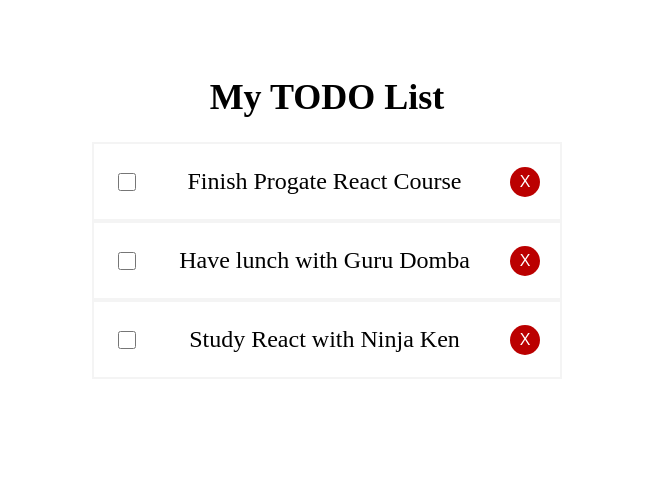
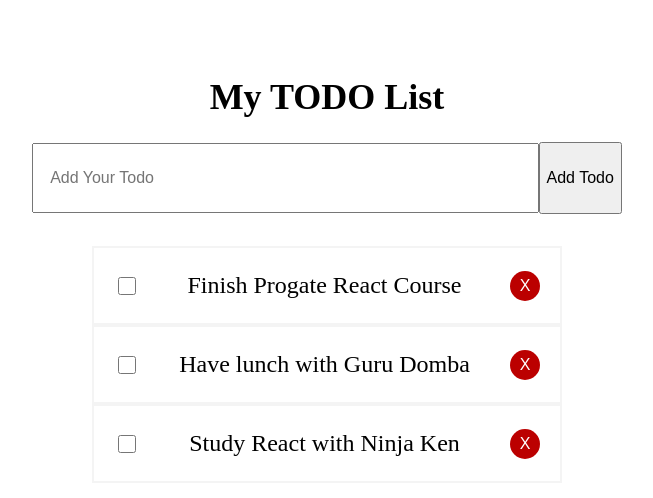
Before and after one commit to wisnuarizky/react-todo-app-progate, a React (Vite) app: page / in a window 1280 px wide. Shown: the top 498 px of the page, without its empty margins (313-966 px from the left). Built offline with nearby package versions, Linux system fonts and the light colour scheme.

Commit message:
membuat tambah todo

```diff
--- a/src/App.jsx
+++ b/src/App.jsx
@@ -1,6 +1,7 @@
 import { useState } from 'react';
 import './App.css';
 import Todos from './components/Todos';
+import TodoForm from './components/TodoForm';
 
 const datas = [
   {
@@ -56,9 +57,26 @@ function App() {
     setTodos(deleteTodo);
   }
 
+  // menambah todo
+  function addTodo(title) {
+    if (title === '') {
+      return;
+    }
+
+    const newTodo = {
+      id: todos.length + 1,
+      title: title,
+      completed: false,
+    };
+
+    const updateTodo = [...todos, newTodo];
+    setTodos(updateTodo);
+  }
+
   return (
     <div style={styles.container}>
       <h1 style={styles.title}>My TODO List</h1>
+      <TodoForm addTodo={addTodo} />
       <Todos todos={todos} toggleCompleted={toggleCompleted} handleDelete={handleDelete} />
     </div>
   );
--- /dev/null
+++ b/src/components/TodoForm.jsx
@@ -0,0 +1,43 @@
+import { useState } from 'react';
+
+/* eslint-disable react/prop-types */
+const styles = {
+  container: {
+    marginBottom: '32px',
+  },
+  formInput: {
+    height: '66px',
+    width: '40%',
+    fontSize: '16px',
+    padding: '0 16px',
+  },
+  button: {
+    height: '72px',
+    fontSize: '16px',
+    cursor: 'pointer',
+  },
+};
+
+function TodoForm({ addTodo }) {
+  const [title, setTitle] = useState('');
+
+  function handleSubmit(e) {
+    e.preventDefault();
+    addTodo(title);
+  }
+
+  function handleChangeTitle(e) {
+    setTitle(e.target.value);
+  }
+
+  return (
+    <div style={styles.container}>
+      <form onSubmit={(e) => handleSubmit(e)}>
+        <input type="text" placeholder="Add Your Todo" style={styles.formInput} onChange={(e) => handleChangeTitle(e)} />
+        <button style={styles.button}>Add Todo</button>
+      </form>
+    </div>
+  );
+}
+
+export default TodoForm;
```
